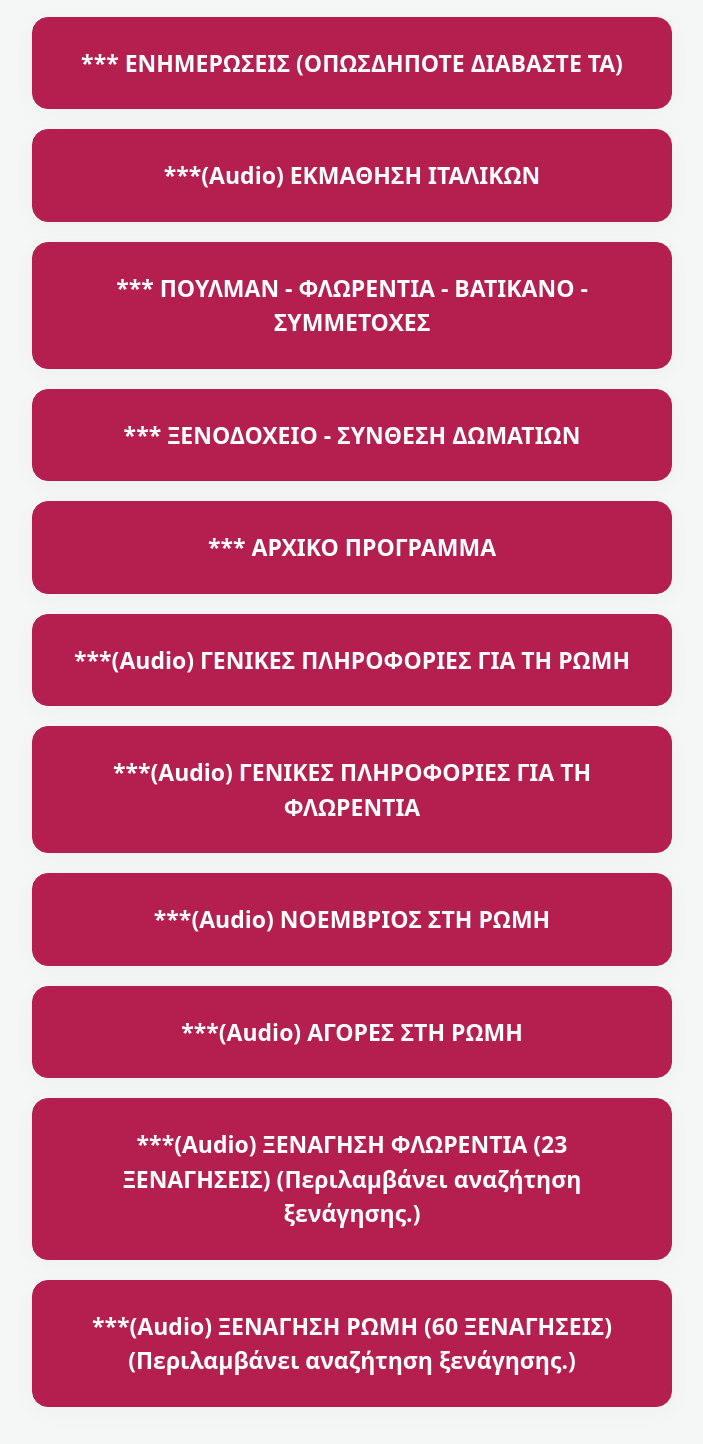
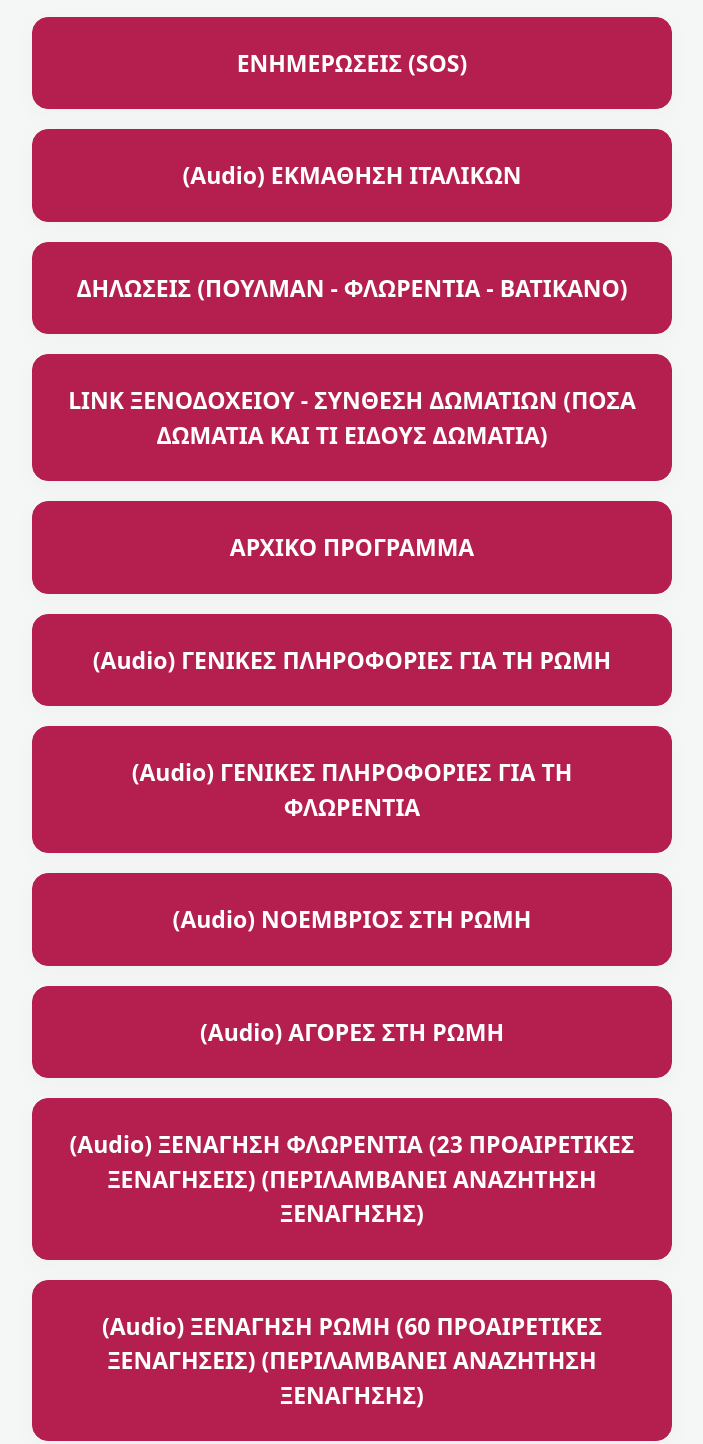
Before and after one commit to iliasntinos/github.io, a plain HTML site: page index.html in a window 1280 px wide. Shown: the part 160-1604 px from the top of the page, without its empty margins (288-991 px from the left). Drawn offline with Linux system fonts and the light colour scheme.

Commit message:
Update index.html

```diff
--- a/index.html
+++ b/index.html
@@ -23,27 +23,27 @@ nav{display:grid;gap:20px}
 <nav aria-label="Επιλογές εκδρομής">
 <!-- Συμπλήρωσε κάθε href="" με το HTML που θέλεις, π.χ. href="italika.html". -->
 <!-- Κουμπί 0 -->
-<a class="option" href="sos.html">*** ΕΝΗΜΕΡΩΣΕΙΣ (ΟΠΩΣΔΗΠΟΤΕ ΔΙΑΒΑΣΤΕ ΤΑ)</a>
+<a class="option" href="sos.html">ΕΝΗΜΕΡΩΣΕΙΣ (SOS)</a>
 <!-- Κουμπί 1 -->
-<a class="option" href="rome - italika.html">***(Audio) ΕΚΜΑΘΗΣΗ ΙΤΑΛΙΚΩΝ</a>
+<a class="option" href="rome - italika.html">(Audio) ΕΚΜΑΘΗΣΗ ΙΤΑΛΙΚΩΝ</a>
 <!-- Κουμπί 2 -->
-<a class="option" href="rome - symmetochi">*** ΠΟΥΛΜΑΝ - ΦΛΩΡΕΝΤΙΑ - ΒΑΤΙΚΑΝΟ - ΣΥΜΜΕΤΟΧΕΣ</a>
+<a class="option" href="rome - symmetochi">ΔΗΛΩΣΕΙΣ (ΠΟΥΛΜΑΝ - ΦΛΩΡΕΝΤΙΑ - ΒΑΤΙΚΑΝΟ)</a>
 <!-- Κουμπί 3 -->
-<a class="option" href="rome - domatia.html">*** ΞΕΝΟΔΟΧΕΙΟ - ΣΥΝΘΕΣΗ ΔΩΜΑΤΙΩΝ</a>
+<a class="option" href="rome - domatia.html">LINK ΞΕΝΟΔΟΧΕΙΟΥ - ΣΥΝΘΕΣΗ ΔΩΜΑΤΙΩΝ (ΠΟΣΑ ΔΩΜΑΤΙΑ ΚΑΙ ΤΙ ΕΙΔΟΥΣ ΔΩΜΑΤΙΑ)</a>
 <!-- Κουμπί 4 -->
-<a class="option" href="rome - palio-programma.html">*** ΑΡΧΙΚΟ ΠΡΟΓΡΑΜΜΑ</a>
+<a class="option" href="rome - palio-programma.html">ΑΡΧΙΚΟ ΠΡΟΓΡΑΜΜΑ</a>
 <!-- Κουμπί 5 -->
-<a class="option" href="rome - genikes-plirofories.html">***(Audio) ΓΕΝΙΚΕΣ ΠΛΗΡΟΦΟΡΙΕΣ ΓΙΑ ΤΗ ΡΩΜΗ</a>
+<a class="option" href="rome - genikes-plirofories.html">(Audio) ΓΕΝΙΚΕΣ ΠΛΗΡΟΦΟΡΙΕΣ ΓΙΑ ΤΗ ΡΩΜΗ</a>
 <!-- Κουμπί 5.1 -->
-<a class="option" href="florentia-genikes-plirofories.html">***(Audio) ΓΕΝΙΚΕΣ ΠΛΗΡΟΦΟΡΙΕΣ ΓΙΑ ΤΗ ΦΛΩΡΕΝΤΙΑ</a>
+<a class="option" href="florentia-genikes-plirofories.html">(Audio) ΓΕΝΙΚΕΣ ΠΛΗΡΟΦΟΡΙΕΣ ΓΙΑ ΤΗ ΦΛΩΡΕΝΤΙΑ</a>
 <!-- Κουμπί 6 -->
-<a class="option" href="rome - noemvrios.html">***(Audio) ΝΟΕΜΒΡΙΟΣ ΣΤΗ ΡΩΜΗ</a>
+<a class="option" href="rome - noemvrios.html">(Audio) ΝΟΕΜΒΡΙΟΣ ΣΤΗ ΡΩΜΗ</a>
 <!-- Κουμπί 7 -->
-<a class="option" href="rome - agores.html">***(Audio) ΑΓΟΡΕΣ ΣΤΗ ΡΩΜΗ</a>
+<a class="option" href="rome - agores.html">(Audio) ΑΓΟΡΕΣ ΣΤΗ ΡΩΜΗ</a>
 <!-- Κουμπί 8 -->
-<a class="option" href="topothesies-Florentia">***(Audio) ΞΕΝΑΓΗΣΗ ΦΛΩΡΕΝΤΙΑ (23 ΞΕΝΑΓΗΣΕΙΣ) (Περιλαμβάνει αναζήτηση ξενάγησης.)</a>
+<a class="option" href="topothesies-Florentia">(Audio) ΞΕΝΑΓΗΣΗ ΦΛΩΡΕΝΤΙΑ (23 ΠΡΟΑΙΡΕΤΙΚΕΣ ΞΕΝΑΓΗΣΕΙΣ) (ΠΕΡΙΛΑΜΒΑΝΕΙ ΑΝΑΖΗΤΗΣΗ ΞΕΝΑΓΗΣΗΣ)</a>
 <!-- Κουμπί 9 -->
-<a class="option" href="topothesies-Rome.html">***(Audio) ΞΕΝΑΓΗΣΗ ΡΩΜΗ (60 ΞΕΝΑΓΗΣΕΙΣ) (Περιλαμβάνει αναζήτηση ξενάγησης.)</a>
+<a class="option" href="topothesies-Rome.html">(Audio) ΞΕΝΑΓΗΣΗ ΡΩΜΗ (60 ΠΡΟΑΙΡΕΤΙΚΕΣ ΞΕΝΑΓΗΣΕΙΣ) (ΠΕΡΙΛΑΜΒΑΝΕΙ ΑΝΑΖΗΤΗΣΗ ΞΕΝΑΓΗΣΗΣ)</a>
 </nav>
 </main>
 <script>
```
